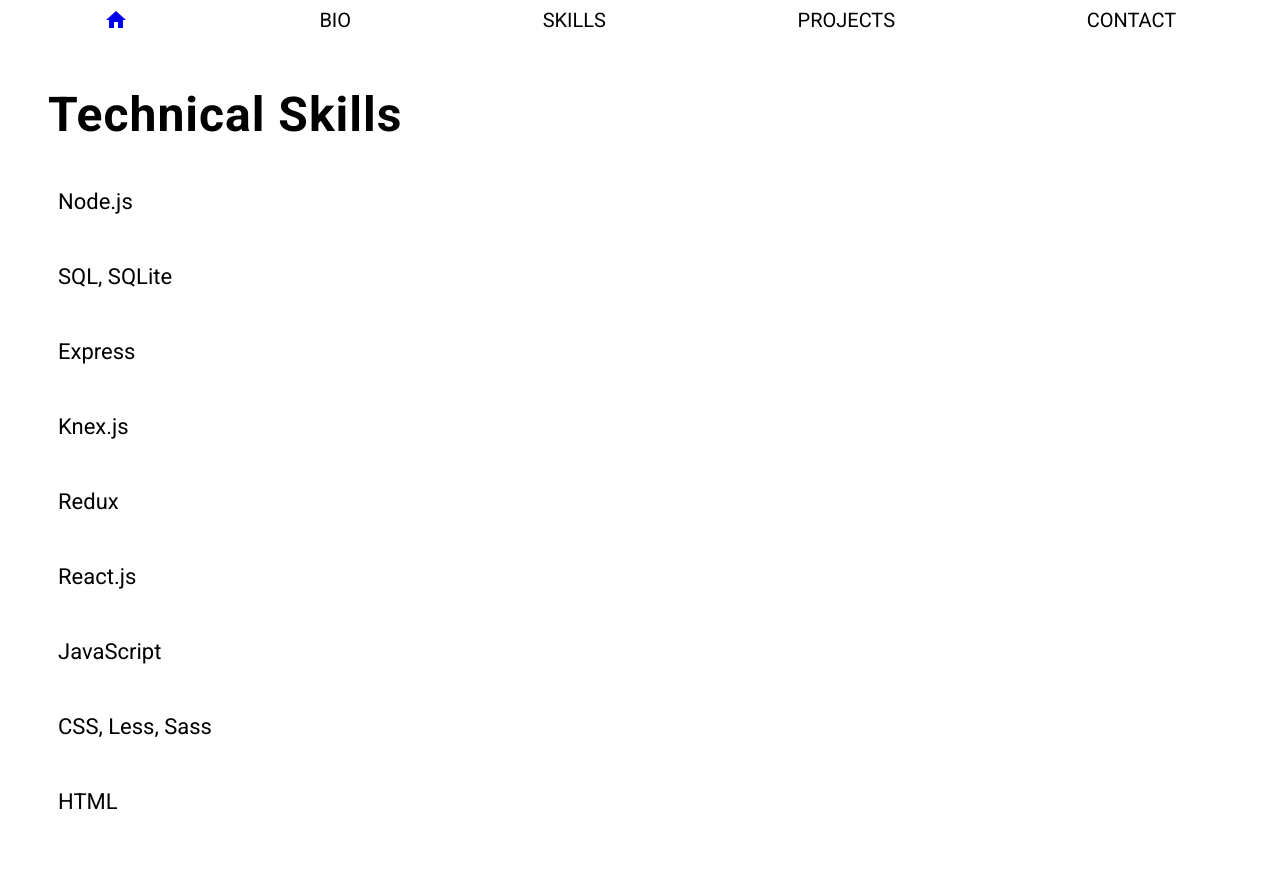
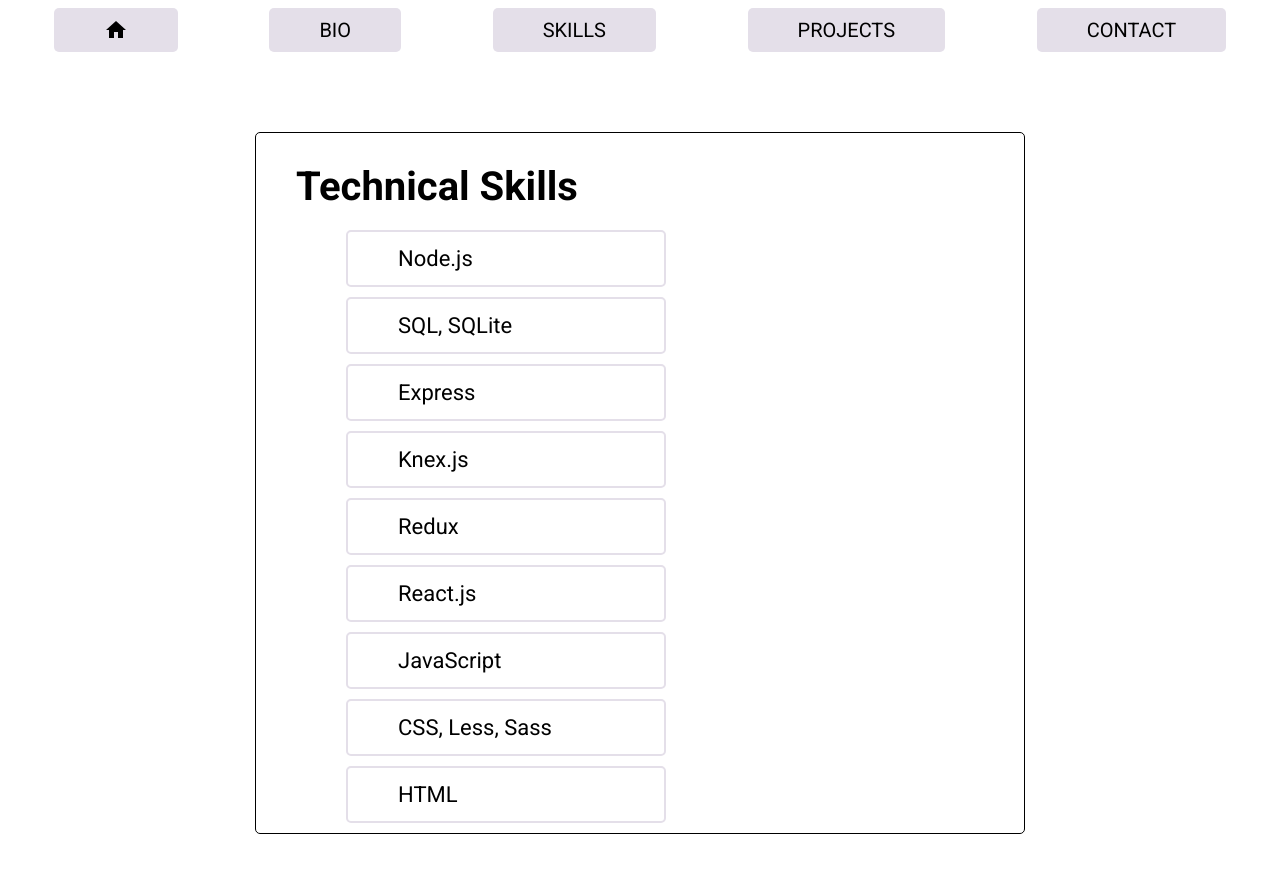
Before and after one commit to roselandroche/portfolio, a React (Create React App) app: page /skills in a window 1280 px wide. Shown: the top 872 px of the page. Before the commit the page ends 850 px from the top, so only its background shows below. Built offline with nearby package versions, Linux system fonts and the light colour scheme.

Commit message:
Styling edits

```diff
--- a/src/components/Bio.js
+++ b/src/components/Bio.js
@@ -6,7 +6,8 @@ function Bio() {
     return (
         <div>
             <NavBar />
-            <h1>RNL</h1>
+            <div className='bio'>
+                <h1>Who am I?</h1>
                 <p>
                     My name is Rose Landroche and I am a Full Stack Web Developer. I have years of experience
                     in customer facing industries including retail, and customer service. I began learning to program
@@ -18,6 +19,7 @@ function Bio() {
                 <p>To actively improve the world through programming, by working for and with like-minded
                     people, so that I leave the world better than I found it.</p>
             </div>
+        </div>
     )
 }
 
--- a/src/components/ContactForm.js
+++ b/src/components/ContactForm.js
@@ -7,7 +7,7 @@ import '../css/ContactForm.css';
 function ContactForm(props) {
     return (
         <Form className='contact-form' method='POST' data-netlify="true">
-            <label>Leave a message for me!</label>
+            <label>Thanks for visiting, feel free to leave a message!</label>
             {props.touched.sender && props.errors.sender && <p className='error'>{props.errors.sender}</p>}
             <Field className='input' type='email' name='sender' placeholder='Sender Email' />
             {props.touched.reason && props.errors.reason && <p className='error'>{props.errors.reason}</p>}
--- a/src/components/NavBar.js
+++ b/src/components/NavBar.js
@@ -6,7 +6,7 @@ import HomeIcon from '@material-ui/icons/Home';
 function NavBar() {
     return (
         <div className="nav-container">
-            <Link exact='true' to='/' >
+            <Link exact='true' to='/' className='nav-link'>
                 <HomeIcon />
             </Link>
             <Link to='/bio' className="nav-link">BIO</Link>
--- a/src/components/Skills.js
+++ b/src/components/Skills.js
@@ -6,17 +6,18 @@ function Skills() {
     return (
         <>
             <NavBar />
-            <div className='skills'>
+
+            <div className='skills-card'>
                 <h1>Technical Skills</h1>
-                <p>Node.js</p>
-                <p>SQL, SQLite</p>
-                <p>Express</p>
-                <p>Knex.js</p>
-                <p>Redux</p>
-                <p>React.js</p>
-                <p>JavaScript</p>
-                <p>CSS, Less, Sass</p>
-                <p>HTML</p>
+                <p className='skill'>Node.js</p>
+                <p className='skill'>SQL, SQLite</p>
+                <p className='skill'>Express</p>
+                <p className='skill'>Knex.js</p>
+                <p className='skill'>Redux</p>
+                <p className='skill'>React.js</p>
+                <p className='skill'>JavaScript</p>
+                <p className='skill'>CSS, Less, Sass</p>
+                <p className='skill'>HTML</p>
             </div>
         </>
     )
--- a/src/css/Bio.css
+++ b/src/css/Bio.css
@@ -1,10 +1,17 @@
+.bio {
+    width: 60vw;
+    margin: 10vh auto;
+    border: 1px solid black;
+    border-radius: 5px;
+}
+
 h1 {
-    padding-top: 65px;
-    padding-left: 200px;
-    font-size: 48px;
+    margin: 0;
+    padding: 0;
+    width: 40vw;
+    font-size: 40px;
     color: black;
     text-align: left;
-    letter-spacing: 1px;
 }
 
 p {
@@ -12,6 +19,5 @@ p {
     font-size: 22px;
     line-height: 33px;
     text-align: left;
-    padding-left: 320px;
-    padding-right: 260px;
+    width: 52vw;
 }
--- a/src/css/ContactForm.css
+++ b/src/css/ContactForm.css
@@ -2,13 +2,13 @@
    display: flex;
    flex-direction: column;
    width: 55vw;
-   height: 50vh;
+   height: 60vh;
    justify-content: space-evenly;
    align-items: left;
    margin: 10vh auto;
    padding: 20px;
    border-radius: 5px;
-   border: 2px solid #c6bcd1;
+   border: 1px solid black;
 }
 
 .input {
@@ -23,3 +23,8 @@ button {
     font-size: 16px;
     border-radius: 5px;
 }
+
+label {
+    font-size: 20px;
+    font-style: italic;
+}
--- a/src/css/NavBar.css
+++ b/src/css/NavBar.css
@@ -9,4 +9,8 @@
     color: black;
     text-decoration: none;
     font-size: 20px;
+    border-radius: 5px;
+    /* border: 2px solid #e4dfe9; */
+    background-color: #e4dfe9;
+    padding: 10px 50px 5px 50px;
 }
--- a/src/css/Projects.css
+++ b/src/css/Projects.css
@@ -8,7 +8,7 @@
     border-radius: 5px;
     margin: 10vh auto;
     padding-bottom: 40px;
-    border: 2px solid #c6bcd1;
+    border: 1px solid black;
 }
 
 h1 {
--- a/src/css/Skills.css
+++ b/src/css/Skills.css
@@ -1,3 +1,13 @@
-.skills {
+.skills-card {
     font-size: 24px;
+    border: 1px solid black;
+    border-radius: 5px;
+    width: 60vw;
+    margin: 10vh auto;
 }
+.skill {
+    border-radius: 5px;
+    border: 2px solid #e4dfe9;
+    width: 20vw;
+    margin: 10px 0 10px 90px;
+}
```
Lines whose indentation alone changed are shown as unchanged.
